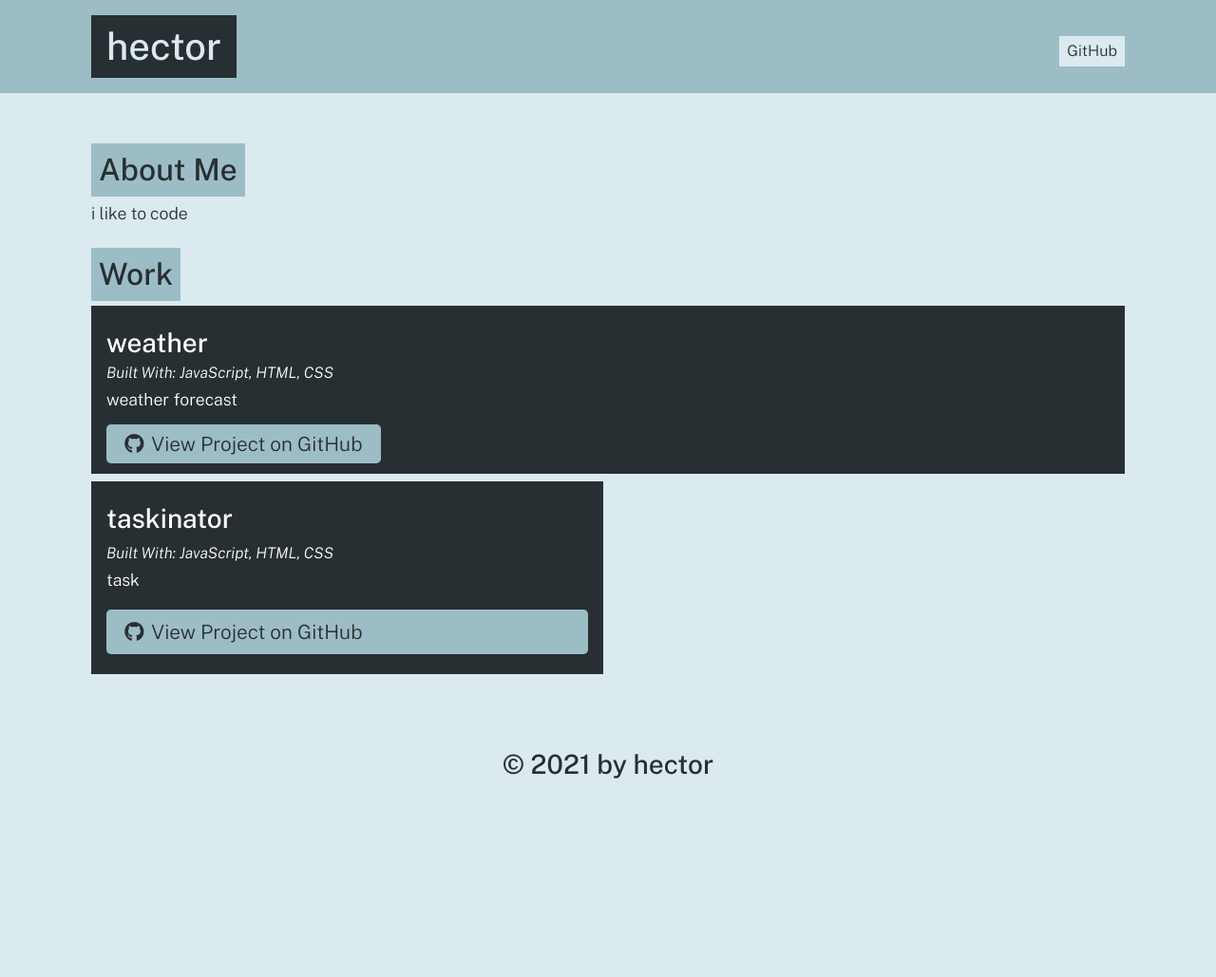
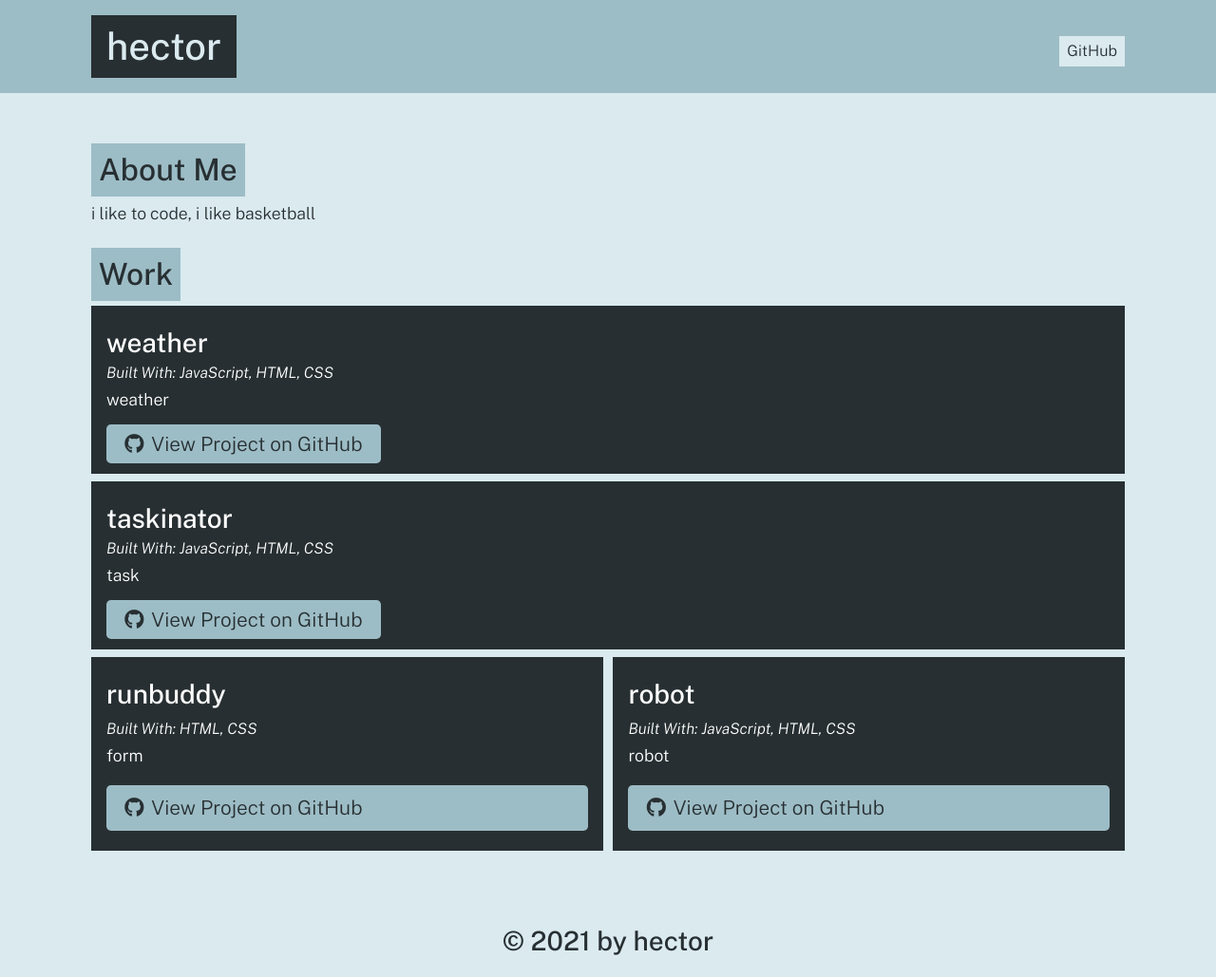
Before and after one commit to hector-rangel/Portfolio-generator, a website: page dist/index.html in a window 1280 px wide. Shown: the whole page at 95% size. Before the commit the page ends 843 px from the top, so only its background shows below. Drawn offline with nearby package versions, Linux system fonts and the light colour scheme.

Commit message:
went thru code

```diff
--- a/dist/index.html
+++ b/dist/index.html
@@ -17,7 +17,7 @@
             <div class="container flex-row justify-space-between align-center py-3">
                 <h1 class="page-title text-secondary bg-dark py-2 px-3">hector</h1>
                 <nav class="flex-row">
-                    <a class="ml-2 my-1 px-2 py-1 bg-secondary text-dark" href="https://github.com/hector rangel">GitHub</a>
+                    <a class="ml-2 my-1 px-2 py-1 bg-secondary text-dark" href="https://github.com/hector.rangel">GitHub</a>
                 </nav>
             </div>
         </header>
@@ -25,7 +25,7 @@
 
     <section class="my-3" id="about">
         <h2 class="text-dark bg-primary p-2 display-inline-block">About Me</h2>
-        <p>i like to code</p>
+        <p>i like to code, i like basketball</p>
     </section>
 
 
@@ -39,20 +39,40 @@
               Built With:
               JavaScript, HTML, CSS
             </h5>
-            <p>weather forecast</p>
-            <a href="hector rangel" class="btn"><i class="fab fa-github mr-2"></i>View Project on GitHub</a>
+            <p>weather</p>
+            <a href="hector.rangel" class="btn"><i class="fab fa-github mr-2"></i>View Project on GitHub</a>
           </div>
 
-
-
-          <div class="col-12 col-md-6 mb-2 bg-dark text-light p-3 flex-column">
+          <div class="col-12 mb-2 bg-dark text-light p-3">
             <h3 class="portfolio-item-title text-light">taskinator</h3>
             <h5 class="portfolio-languages">
               Built With:
               JavaScript, HTML, CSS
             </h5>
             <p>task</p>
-            <a href="hector rangel" class="btn mt-auto"><i class="fab fa-github mr-2"></i>View Project on GitHub</a>
+            <a href="hector.rangel" class="btn"><i class="fab fa-github mr-2"></i>View Project on GitHub</a>
+          </div>
+
+
+
+          <div class="col-12 col-md-6 mb-2 bg-dark text-light p-3 flex-column">
+            <h3 class="portfolio-item-title text-light">runbuddy</h3>
+            <h5 class="portfolio-languages">
+              Built With:
+              HTML, CSS
+            </h5>
+            <p>form</p>
+            <a href="hector.rangel" class="btn mt-auto"><i class="fab fa-github mr-2"></i>View Project on GitHub</a>
+          </div>
+
+          <div class="col-12 col-md-6 mb-2 bg-dark text-light p-3 flex-column">
+            <h3 class="portfolio-item-title text-light">robot</h3>
+            <h5 class="portfolio-languages">
+              Built With:
+              JavaScript, HTML, CSS
+            </h5>
+            <p>robot</p>
+            <a href="hector.rangel" class="btn mt-auto"><i class="fab fa-github mr-2"></i>View Project on GitHub</a>
           </div>
 
       </div>
```
